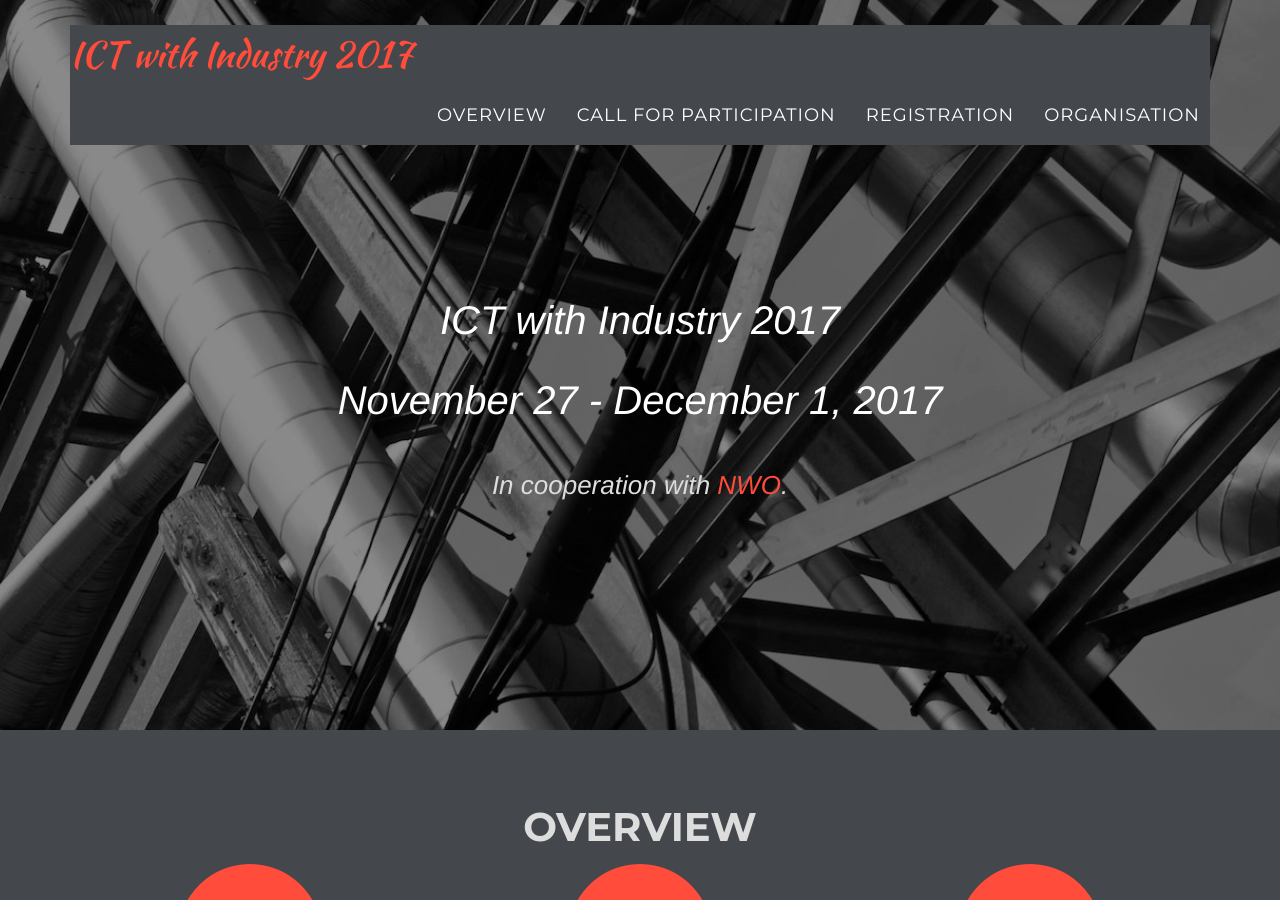
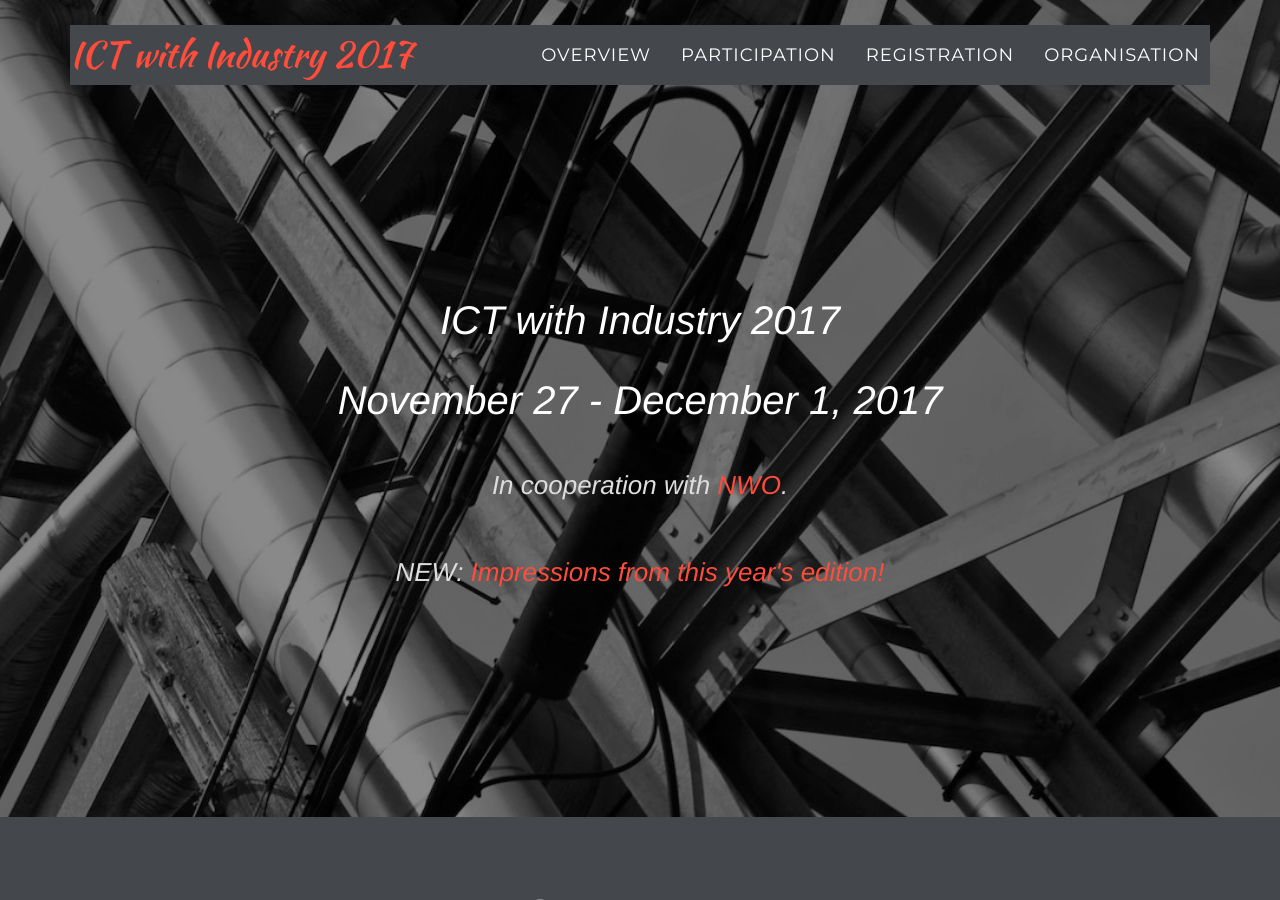
Before and after one commit to chauff/ictWI2017, a Jekyll site: the page built from index.html, in a window 1280 px wide and 900 px high. Built offline with Jekyll 4.4.1, drawn with Linux system fonts in a browser that asks for light colours; nearby versions of some CDN libraries; some web fonts are replaced; library files that are not in the unit come from our copies; comment, search, counter and statistics services are not loaded.

Commit message:
Update header.html

```diff
--- a/_includes/header.html
+++ b/_includes/header.html
@@ -22,7 +22,7 @@
                         <a class="page-scroll" href="#overview">Overview</a>
                     </li>
                     <li>
-                        <a class="page-scroll" href="#cfpa">Call for Participation</a>
+                        <a class="page-scroll" href="#cfpa">Participation</a>
                     </li>
                      <li>
                         <a class="page-scroll" href="#registration">Registration</a>
@@ -48,6 +48,10 @@
                 <span class="cooperation">
                     In cooperation with <a href="http://www.nwo.nl/en/">NWO</a>.
                 </span>
+                    <p>&nbsp;</p>
+                <span class="cooperation">
+                    NEW: <a href="https://photos.app.goo.gl/RsedIaAZp6x15wAB3">Impressions from this year's edition!</a>
+                    </span>
 
                 </div>
             </div>
```
